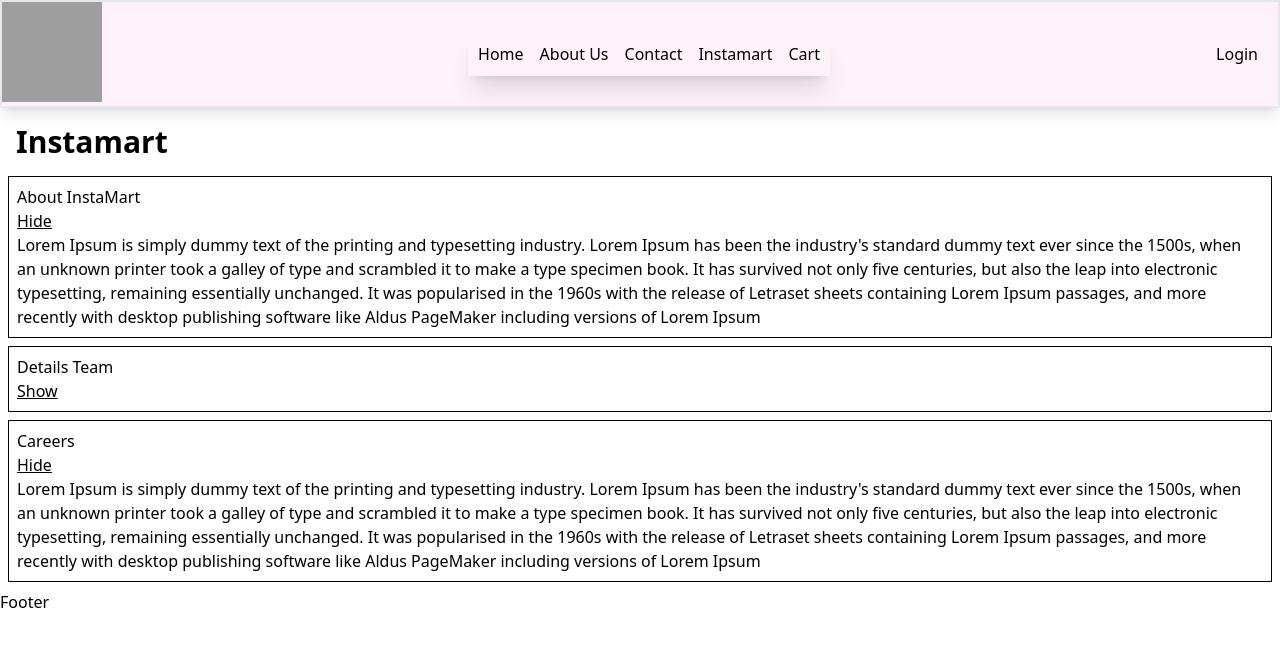
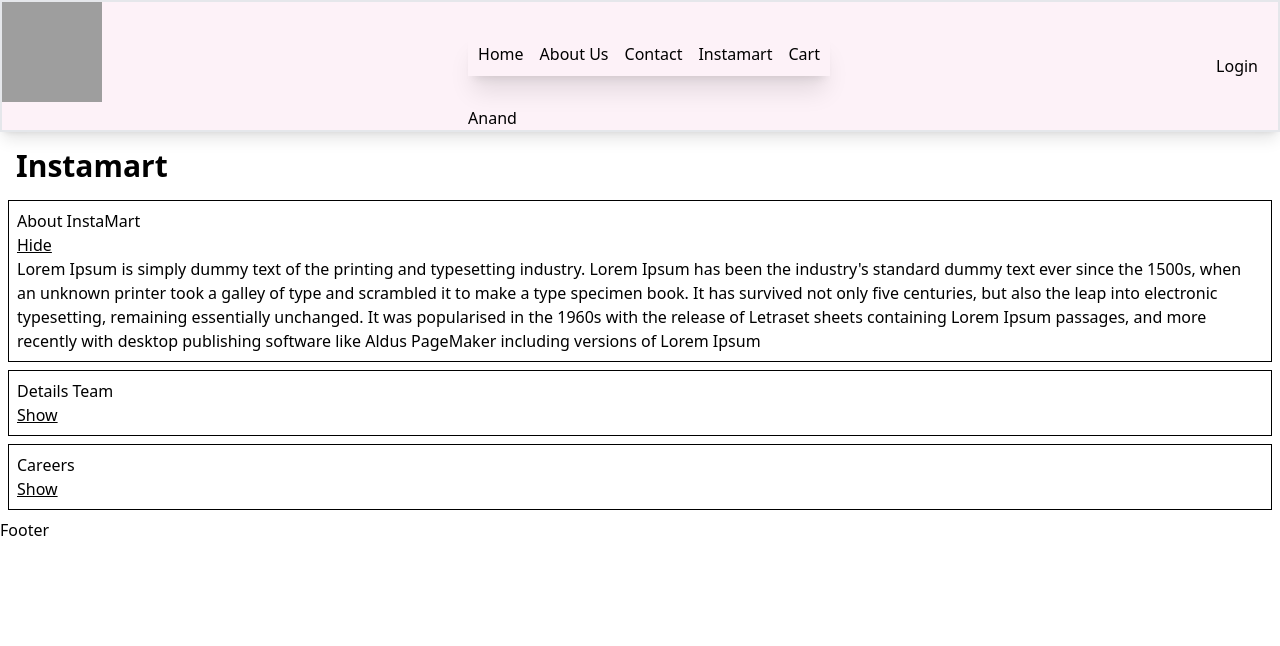
Before and after one commit to ANandasaad/Assignment-React-Work, a React (Vite) app: page /instamart in a window 1280 px wide. Shown: the top 646 px of the page. Built offline with nearby package versions, Linux system fonts and the light colour scheme; grey boxes are pictures that could not be loaded.

Commit message:
useContext

```diff
--- a/src/compontents/Header.js
+++ b/src/compontents/Header.js
@@ -1,6 +1,9 @@
-import { useState } from "react";
+import { useState,useContext } from "react";
 import Logo from "../assets/FoodHaveli.png"
 import { Link } from "react-router-dom";
+import UserContext from "../utils/UserContext";
+
+
 
 const Title = () => {
   return (
@@ -19,6 +22,8 @@ const Title = () => {
 
 const Header = () => {
   const [isLoggedIn, setIsLogged] = useState(false);
+
+  const {user}=useContext(UserContext);
   return (
     <div className="flex justify-between border-2 bg-pink-50 shadow-lg">
       <Title />
@@ -30,6 +35,7 @@ const Header = () => {
           <li><Link to="/instamart">Instamart</Link></li>
           <li>Cart</li>
         </ul>
+        {user.name}
       </div>
       {isLoggedIn ? (
         <button className="mx-[20px]" onClick={() => setIsLogged(false)}>Logout</button>
--- a/src/compontents/Instamart.js
+++ b/src/compontents/Instamart.js
@@ -12,6 +12,7 @@ const Section = ({ title, des, isVisible, setVisible }) => {
         >
           Hide
         </button>
+
       ) : (
         <button
           className="cursor-pointer underline"
@@ -27,11 +28,7 @@ const Section = ({ title, des, isVisible, setVisible }) => {
 };
 
 const Instamart = () => {
-  const [sectionConfig, setSectionConfig] = useState({
-    showAbout: true,
-    showTeam: false,
-    showCareer: true,
-  });
+  const [visibleSection, setIsVisibleSection] = useState("about");
   return (
     <div>
       <h1 className="text-3xl font-bold p-2 m-2">Instamart</h1>
@@ -40,27 +37,16 @@ const Instamart = () => {
         des={
           "Lorem Ipsum is simply dummy text of the printing and typesetting industry. Lorem Ipsum has been the industry's standard dummy text ever since the 1500s, when an unknown printer took a galley of type and scrambled it to make a type specimen book. It has survived not only five centuries, but also the leap into electronic typesetting, remaining essentially unchanged. It was popularised in the 1960s with the release of Letraset sheets containing Lorem Ipsum passages, and more recently with desktop publishing software like Aldus PageMaker including versions of Lorem Ipsum"
         }
-        isVisible={sectionConfig.showAbout}
-        setVisible={() =>
-          setSectionConfig({
-            showAbout: true,
-            showTeam: false,
-            showCareer: false,
-          })
-        }
+        isVisible={visibleSection==="about"}
+        setVisible={() => setIsVisibleSection("about")}
       />
       <Section
         title={"Details Team"}
         des={
           "Lorem Ipsum is simply dummy text of the printing and typesetting industry. Lorem Ipsum has been the industry's standard dummy text ever since the 1500s, when an unknown printer took a galley of type and scrambled it to make a type specimen book. It has survived not only five centuries, but also the leap into electronic typesetting, remaining essentially unchanged. It was popularised in the 1960s with the release of Letraset sheets containing Lorem Ipsum passages, and more recently with desktop publishing software like Aldus PageMaker including versions of Lorem Ipsum"
         }
-        isVisible={sectionConfig.showTeam}
-        setVisible={() =>
-          setSectionConfig({
-            showAbout: false,
-            showTeam: true,
-            showCareer: false,
-          })}
+        isVisible={visibleSection==="team"}
+        setVisible={() => setIsVisibleSection("team")}
 
       />
       <Section
@@ -68,13 +54,8 @@ const Instamart = () => {
         des={
           "Lorem Ipsum is simply dummy text of the printing and typesetting industry. Lorem Ipsum has been the industry's standard dummy text ever since the 1500s, when an unknown printer took a galley of type and scrambled it to make a type specimen book. It has survived not only five centuries, but also the leap into electronic typesetting, remaining essentially unchanged. It was popularised in the 1960s with the release of Letraset sheets containing Lorem Ipsum passages, and more recently with desktop publishing software like Aldus PageMaker including versions of Lorem Ipsum"
         }
-        isVisible={sectionConfig.showCareer}
-        setVisible={() =>
-          setSectionConfig({
-            showAbout: false,
-            showTeam: false,
-            showCareer: true,
-          })}
+        isVisible={visibleSection==="career"}
+        setVisible={() => setIsVisibleSection("career")}
       />
     </div>
   );
--- /dev/null
+++ b/src/utils/UserContext.js
@@ -0,0 +1,10 @@
+import { createContext } from "react";
+
+const UserContext = createContext({
+    user:{  name: "Anand",
+    email: "anandkushwaha70@gmail.com",},
+
+});
+
+
+export default UserContext;
```
Also changed, not shown: 1 other file (tests, documents, lock files or other folders).
